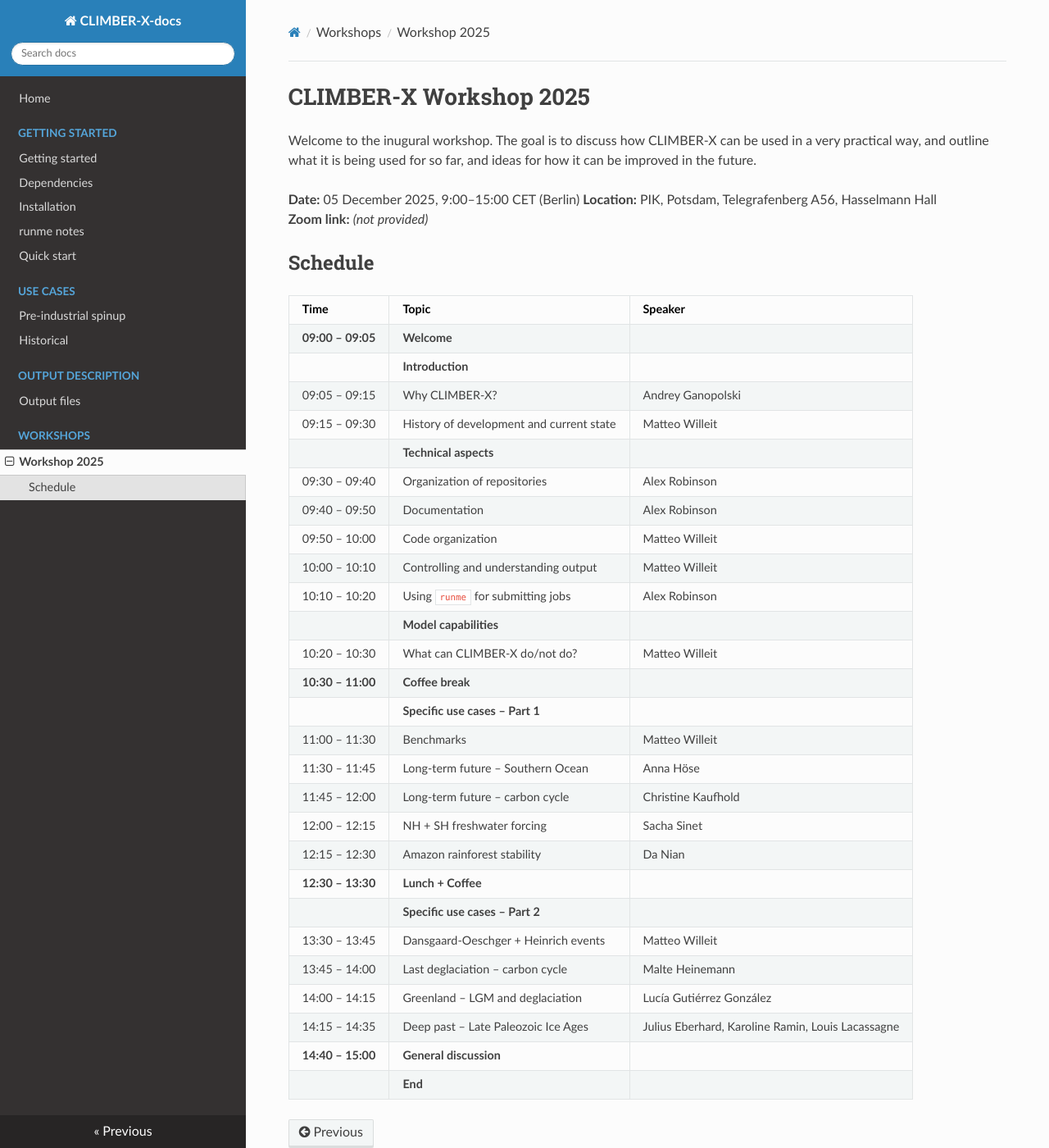
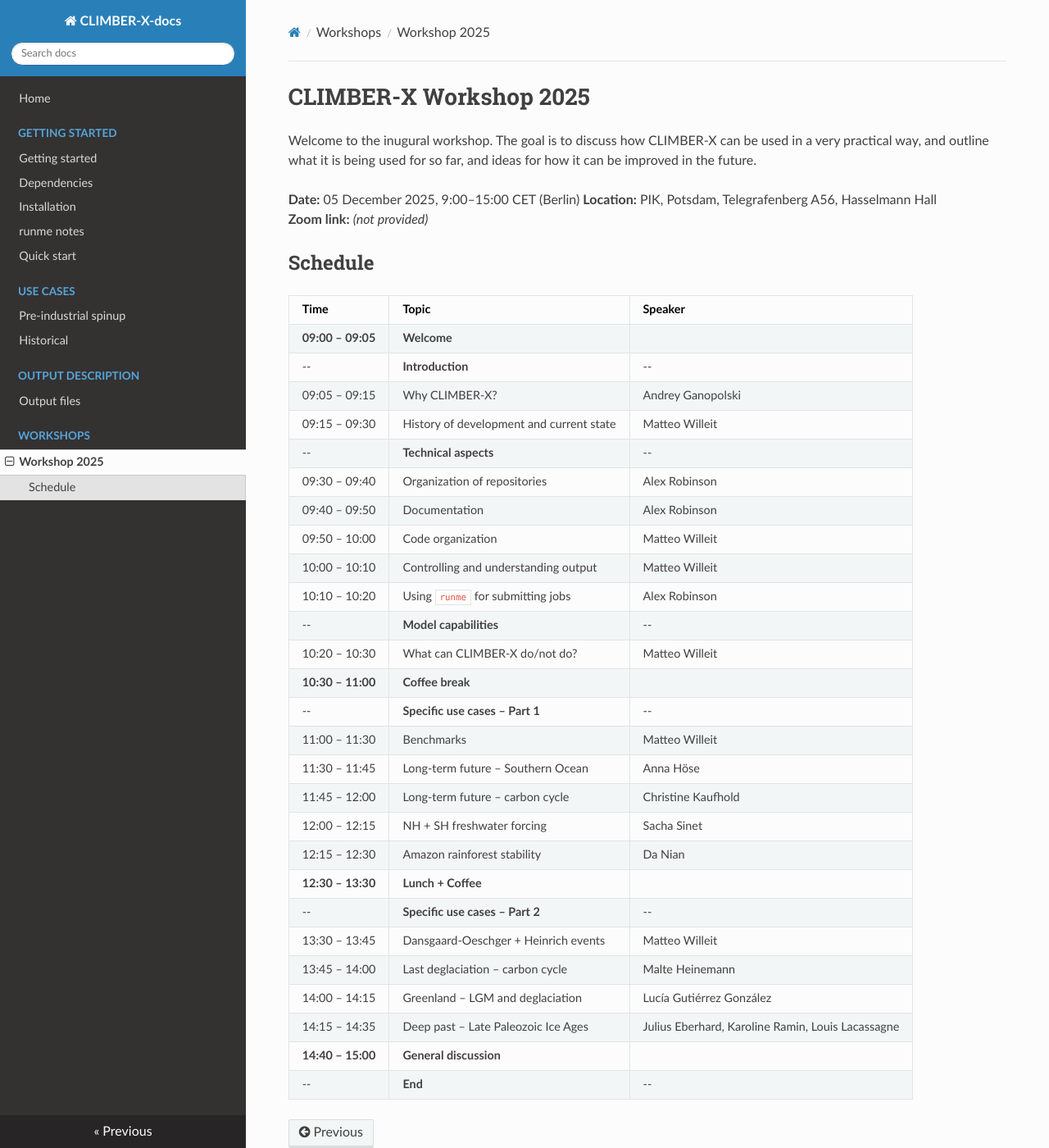
Before and after one commit to cxesmc/climber-docs, an MkDocs documentation site: the page built from docs/workshops/2025/index.md, in a window 1280 px wide and 1400 px high. Shown: the whole window at 82% size. Built offline with MkDocs 1.6.1, drawn with Linux system fonts in a browser that asks for light colours; nearby versions of some CDN libraries.

Commit message:
Minor formatting.

```diff
--- a/docs/workshops/2025/index.md
+++ b/docs/workshops/2025/index.md
@@ -12,29 +12,29 @@ Welcome to the inugural workshop. The goal is to discuss how CLIMBER-X can be us
 | Time  | Topic | Speaker |
 | --- | --- | --- |
 | **09:00 – 09:05** | **Welcome** | |
-| | **Introduction** | |
+| -- | **Introduction** | -- |
 | 09:05 – 09:15 | Why CLIMBER-X?          | Andrey Ganopolski |
 | 09:15 – 09:30 | History of development and current state | Matteo Willeit |
-| | **Technical aspects** | |
+| -- | **Technical aspects** | -- |
 | 09:30 – 09:40 | Organization of repositories  | Alex Robinson |
 | 09:40 – 09:50 | Documentation          | Alex Robinson |
 | 09:50 – 10:00 | Code organization          | Matteo Willeit |
 | 10:00 – 10:10 | Controlling and understanding output | Matteo Willeit |
 | 10:10 – 10:20 | Using `runme` for submitting jobs    | Alex Robinson |
-| | **Model capabilities**| |
+| -- | **Model capabilities**| -- |
 | 10:20 – 10:30 | What can CLIMBER-X do/not do? | Matteo Willeit |
 | **10:30 – 11:00** | **Coffee break** | |
-| | **Specific use cases – Part 1** | |
+| -- | **Specific use cases – Part 1** | -- |
 | 11:00 – 11:30 | Benchmarks           | Matteo Willeit |
 | 11:30 – 11:45 | Long-term future – Southern Ocean  | Anna Höse |
 | 11:45 – 12:00 | Long-term future – carbon cycle  | Christine Kaufhold |
 | 12:00 – 12:15 | NH + SH freshwater forcing | Sacha Sinet |
 | 12:15 – 12:30 | Amazon rainforest stability     | Da Nian |
 | **12:30 – 13:30** | **Lunch + Coffee** | |
-| | **Specific use cases – Part 2** | |
+| -- | **Specific use cases – Part 2** | -- |
 | 13:30 – 13:45 | Dansgaard-Oeschger + Heinrich events   | Matteo Willeit |
 | 13:45 – 14:00 | Last deglaciation – carbon cycle  | Malte Heinemann |
 | 14:00 – 14:15 | Greenland – LGM and deglaciation  | Lucía Gutiérrez González |
 | 14:15 – 14:35 | Deep past – Late Paleozoic Ice Ages  | Julius Eberhard, Karoline Ramin, Louis Lacassagne |
 | **14:40 – 15:00** | **General discussion** | |
-| | **End** | |
+| -- | **End** | -- |
```
